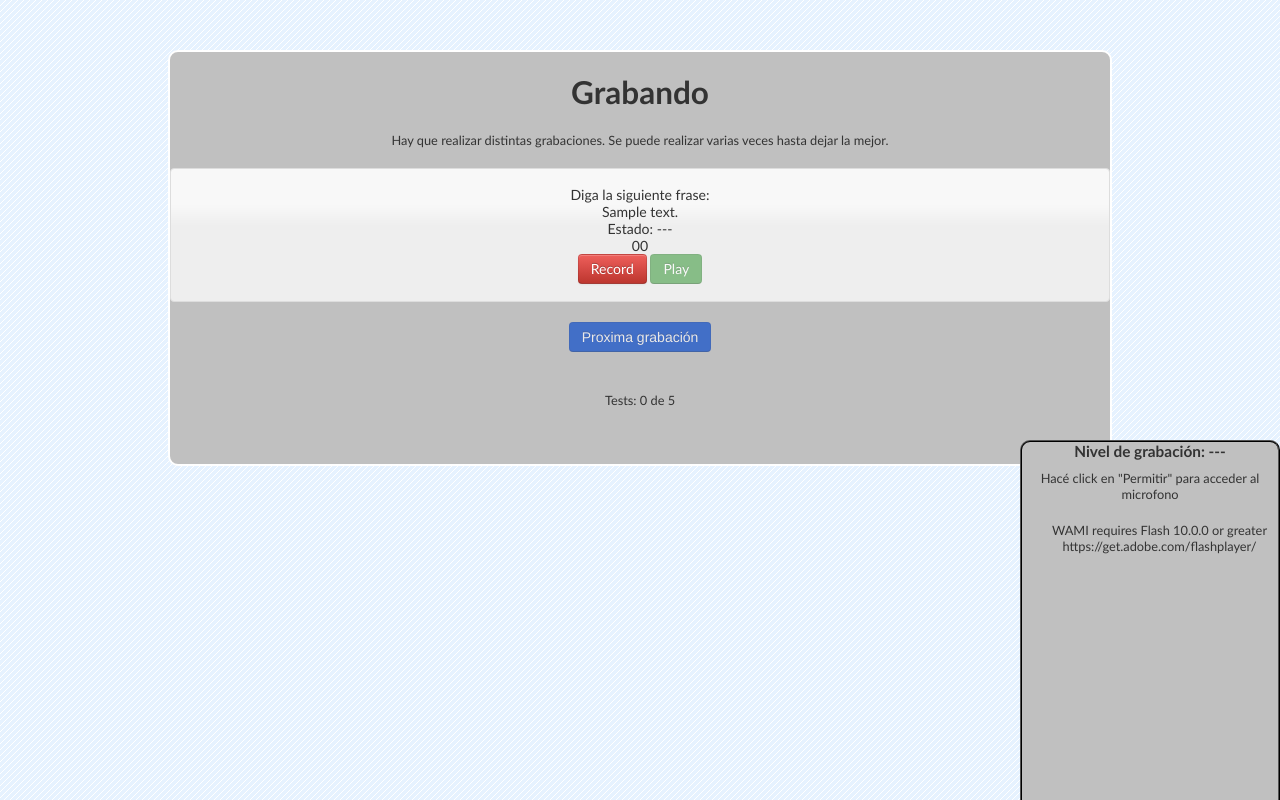
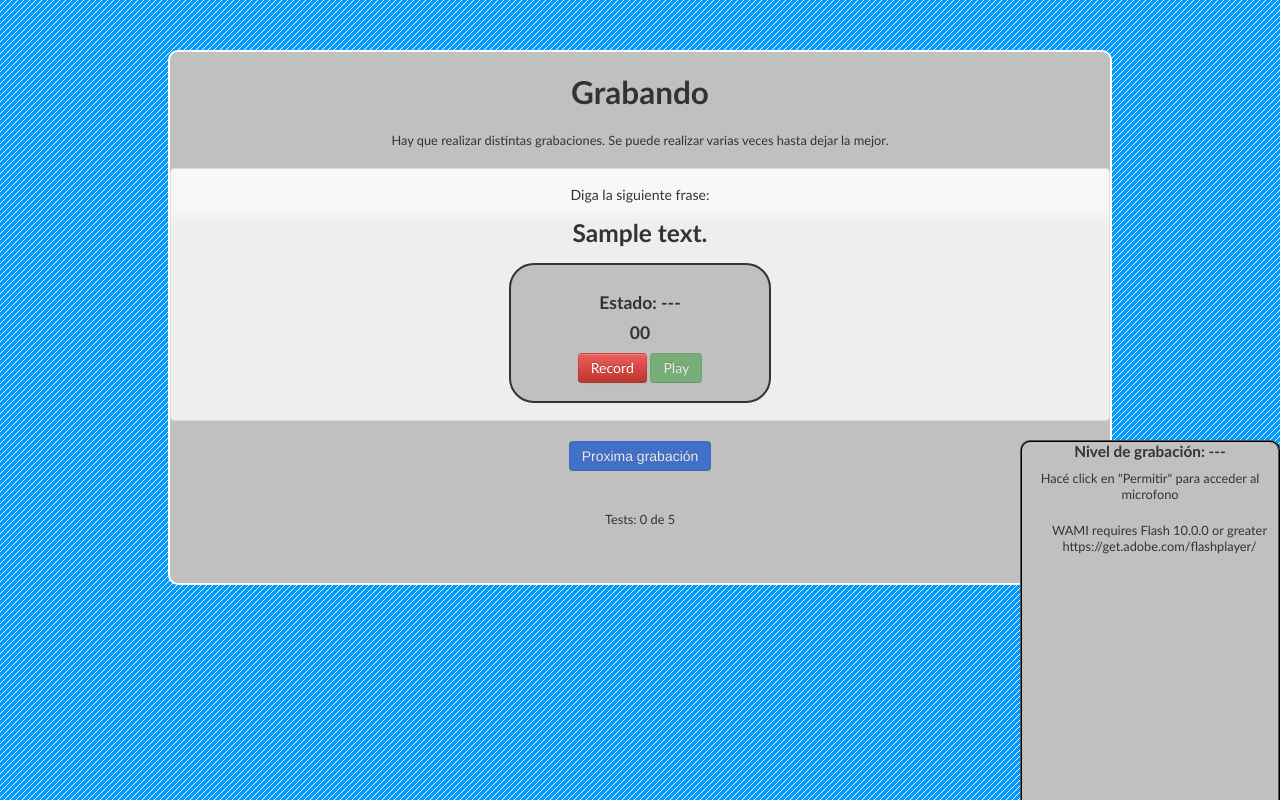
Before and after one commit to Gaturron/record-test2, a Django app: template audios/templates/record_tests1.html in a window 1280 px wide. Run offline with Django 3.2, Linux system fonts and the light colour scheme; tables that the repository leaves empty hold one stand-in row (values such as "Sample post"); the template is opened without the code that fills it: values that come from a table or form of the project are taken from there, most other values are stand-ins (such as "Sample title", 1, 10 or a date in 2020); parts of the project's set-up code (start-up, migrations or seed data) failed here and were passed over; some libraries are stand-ins or nearby versions.

Commit message:
Diseño mejorado

```diff
--- a/audios/static/css/style.css
+++ b/audios/static/css/style.css
@@ -92,3 +92,15 @@ body{
     text-align: center;
     margin: 20px;
 }
+
+.wrapper {
+    width: 25%;
+    background-color: silver;
+    text-align: center;
+    border-color: black;
+    border-style: ridge;
+    border: 2px solid;
+    border-radius: 25px;
+    padding: 2% 2% 2% 2%;
+    margin: auto;
+}
--- a/audios/templates/record_tests1.html
+++ b/audios/templates/record_tests1.html
@@ -68,12 +68,18 @@
         <div class="wordexp" word-id="{{ word.id }}" id="tabs-word-{{ word.id }}">Diga la siguiente frase:
 
           <div id="word.presentation">
-            {{ word.text }}
+            <h3>{{ word.text }}</h3>
           </div>
 
+          <div class="wrapper">
+
+            <h4>
               <div class="status">Estado: --- </div>
+            </h4>
 
+            <h4>
               <div class="runner" word-id="{{ word.id }}"></div>
+            </h4>
 
             <div style="text-align: center;">
               <input  class="btn btn-danger record"
@@ -90,6 +96,7 @@
               </input>
             </div>
 
+          </div>
         </div>
       {% endfor %}
 
```
Also changed, not shown: recordtest/settings.py (+6 -6 lines), audios/static/css/img/background.png. Lines whose indentation alone changed are shown as unchanged.
